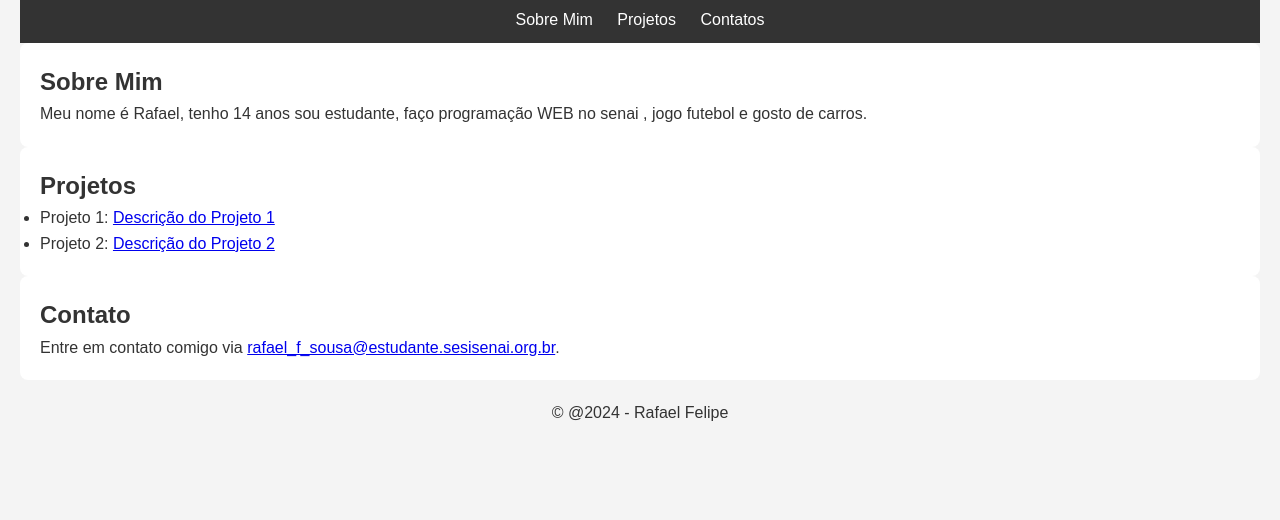
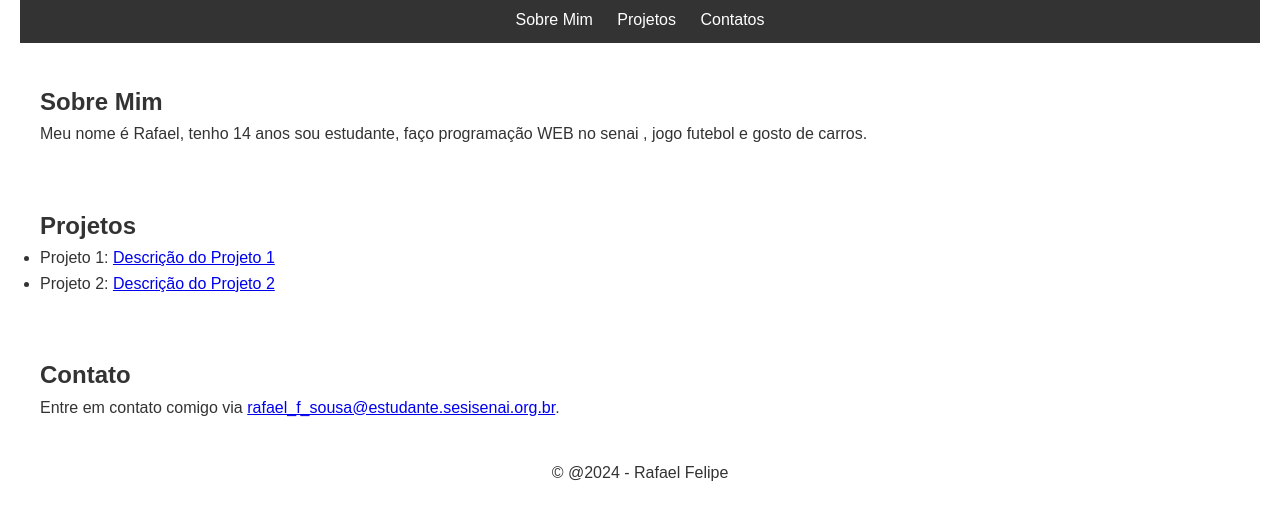
Before and after one commit to rafaxzww/pessoal, a plain HTML site: page index.html in a window 1280 px wide. Shown: the part 84-604 px from the top of the page. Drawn offline with Linux system fonts and the light colour scheme.

Commit message:
Update index.html

```diff
--- a/index.html
+++ b/index.html
@@ -15,7 +15,7 @@
 
   body {
     font-family: Arial, sans-serif;
-    background-color: #f4f4f4;
+    background-color: ;
     color: #333;
     line-height: 1.6;
     padding: 20px;
@@ -53,8 +53,7 @@
 
 
   section {
-    margin;
-    20px 0;
+    margin: 20px 0;
   }
 
 
```
